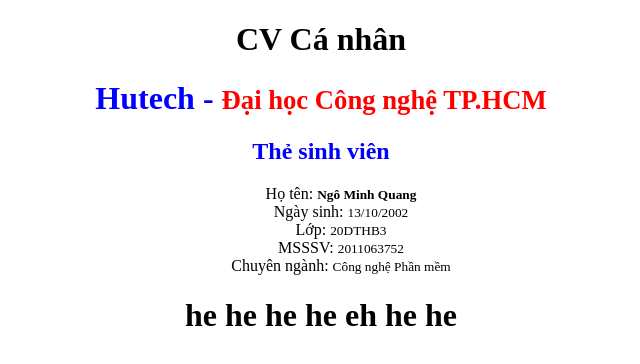
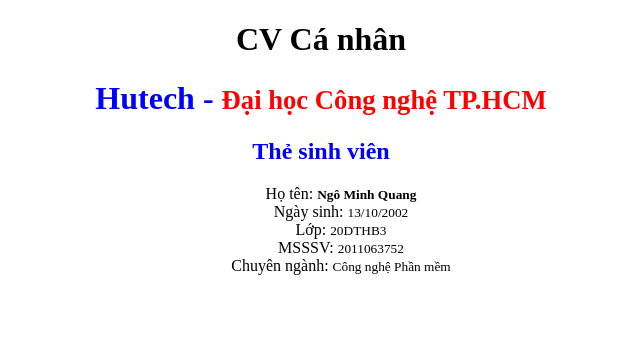
Before and after one commit to MinhQuang1310/BTCheckout_G7_MinhQuang, a plain HTML site: page index.html in a window 1280 px wide. Shown: the whole page, without its empty margins (319-959 px from the left). Drawn offline with Linux system fonts and the light colour scheme.

Commit message:
fix index

```diff
--- a/index.html
+++ b/index.html
@@ -19,6 +19,5 @@
             <li>Chuyên ngành: <small>Công nghệ Phần mềm</small></li>
         </ul>
     </div>
-    <h1>he he he he eh he he</h1>
 </body>
 </html>
```
